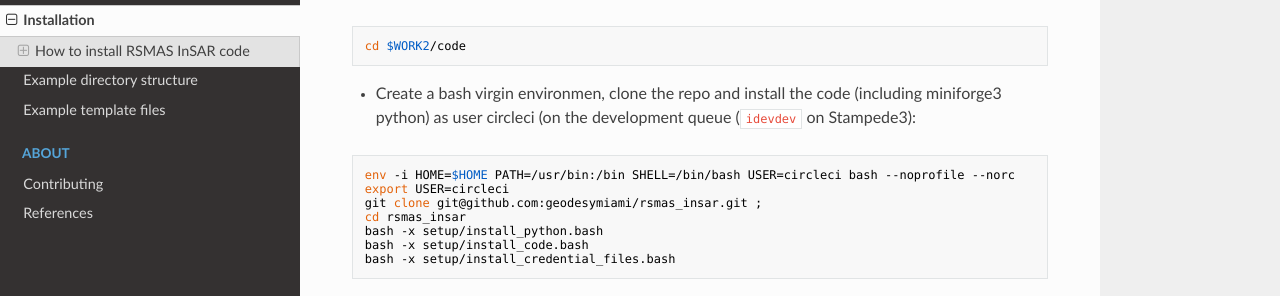
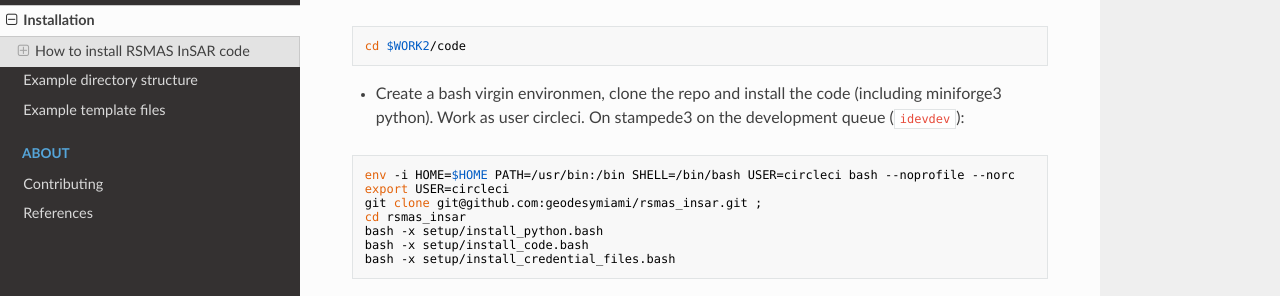
Before and after one commit to geodesymiami/rsmas_insar, an MkDocs documentation site: the page built from docs/installation.md, in a window 1280 px wide and 900 px high, scrolled down 328 px. Shown: the part 174-470 px from the top of the window. Built offline with MkDocs 1.6.1, drawn with Linux system fonts in a browser that asks for light colours; nearby versions of some CDN libraries.

Commit message:
Update installation.md

````diff
--- a/docs/installation.md
+++ b/docs/installation.md
@@ -18,7 +18,7 @@ git clone git@github.com:geodesymiami/accounts.git ~/accounts ;
 ```
 cd $WORK2/code
 ```
-* Create a bash virgin environmen, clone the repo and install the code (including miniforge3 python) as user circleci (on the development queue (`idevdev` on Stampede3):
+* Create a bash virgin environmen, clone the repo and install the code (including miniforge3 python). Work as user circleci. On stampede3 on the development queue (`idevdev`):
 ```
 env -i HOME=$HOME PATH=/usr/bin:/bin SHELL=/bin/bash USER=circleci bash --noprofile --norc
 export USER=circleci
````
